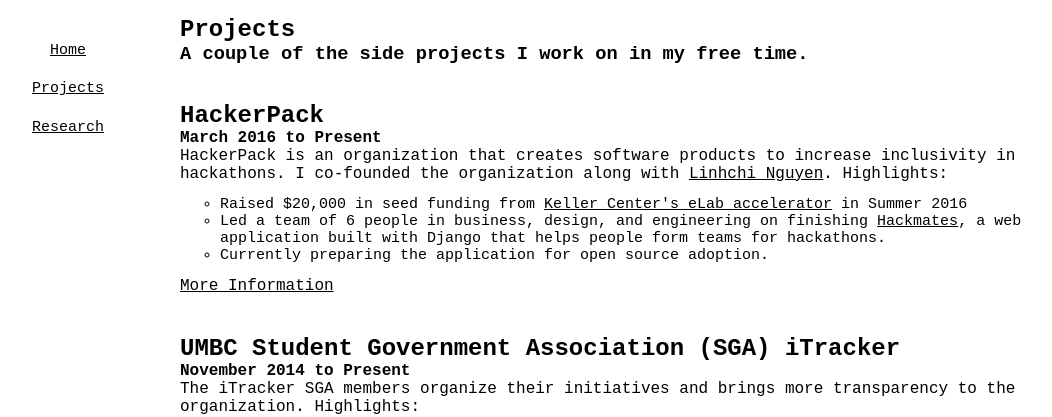
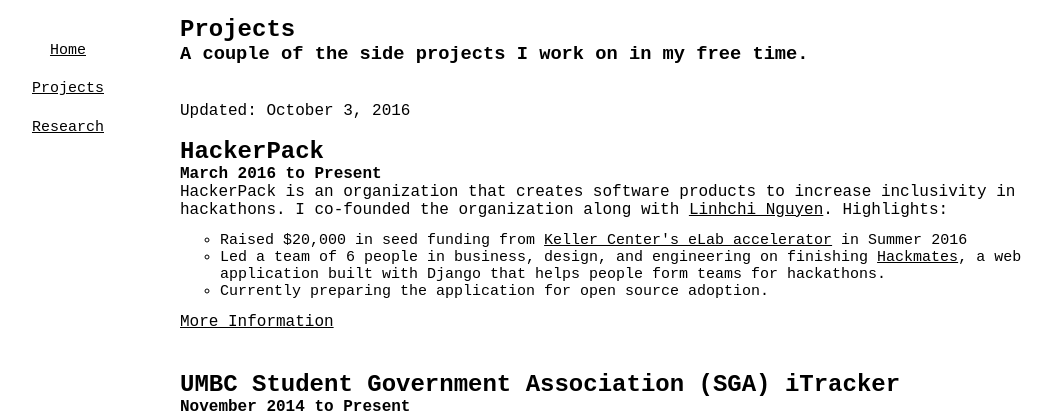
Before and after one commit to JustinChavez/JustinChavez.github.io, a Flask app: page /Projects in a window 1280 px wide. Shown: the part 37-454 px from the top of the page, without its empty margins (44-1096 px from the left). Run offline with Flask 2, Linux system fonts and the light colour scheme.

Commit message:
input update status

```diff
--- a/personalSite/templates/head.html
+++ b/personalSite/templates/head.html
@@ -19,6 +19,7 @@
 <div id="menu">
 	<ul>
 		<li><a href="/">Home</a></li>
+
 		<li><a href="/Projects">Projects</a></li>
 		<li><a href="/Research">Research</a></li>
 	</ul>
--- a/personalSite/templates/projects.html
+++ b/personalSite/templates/projects.html
@@ -5,6 +5,8 @@
         <h3>A couple of the side projects I work on in my free time.</h3>
 		<h1>&nbsp;</h1>
 
+        <p2>Updated: October 3, 2016</p2>
+        <br><br>
 
         <h2>HackerPack</h2>
 
--- a/personalSite/templates/research.html
+++ b/personalSite/templates/research.html
@@ -4,6 +4,9 @@
 		<h2>Research</h2>
         <h3>Academic research projects I contribute to.</h3>
         <h2>&nbsp;</h2>
+
+        <p2>Updated: October 3, 2016</p2>
+        <br><br>
 
 	<h2>Broad Institute of MIT and Harvard </h2>
         <p1>Summer 2015</p1>
```
